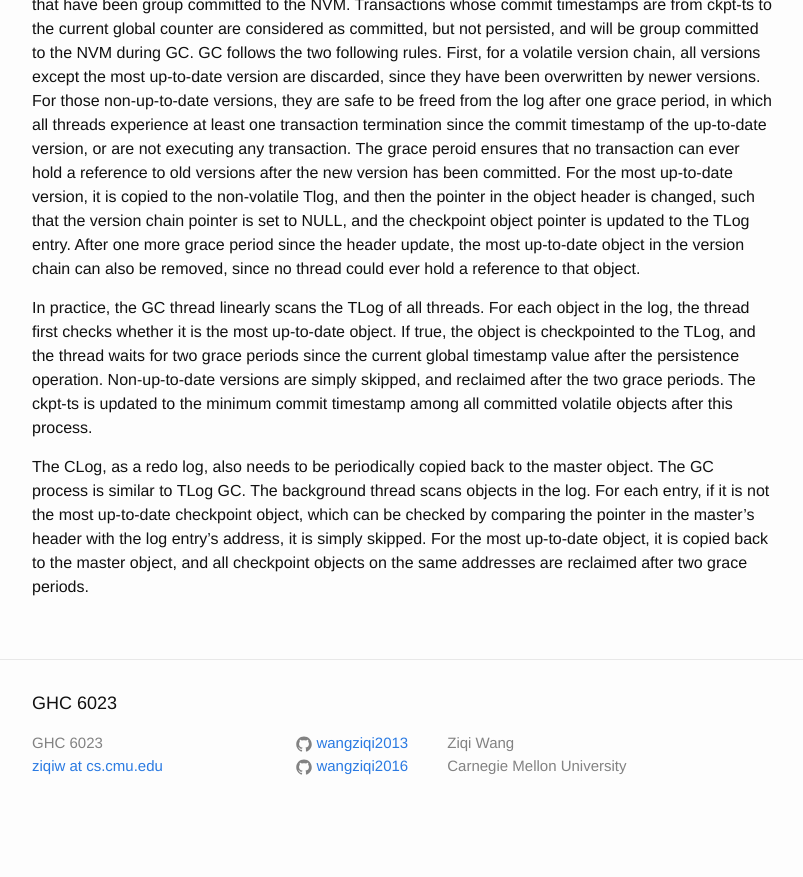
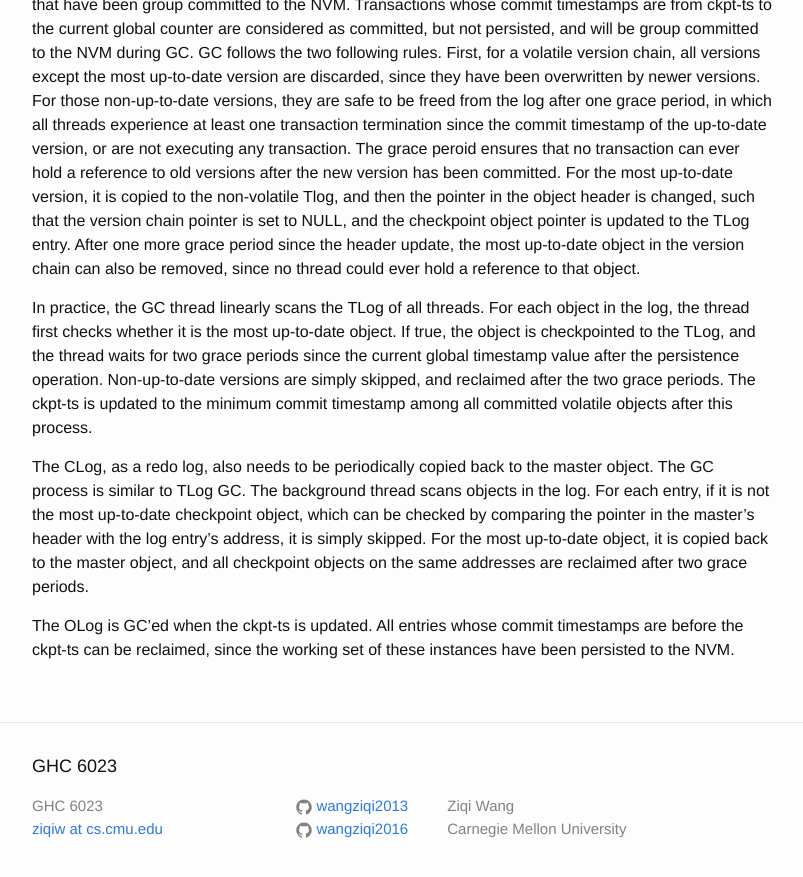
Before and after one commit to wangziqi2013/wangziqi2013.github.io, a Jekyll site: the page built from _posts/2020-08-24-timestone.markdown, in a window 1280 px wide and 900 px high, scrolled down 2878 px. Shown: the top 877 px of the window, without its empty margins (238-1041 px from the left). Built offline with Jekyll 4.4.1, drawn with Linux system fonts in a browser that asks for light colours; before the commit the page ends 3715 px from its top, so only the background shows below that.

Commit message:
Adding OLog

```diff
--- a/_posts/2020-08-24-timestone.markdown
+++ b/_posts/2020-08-24-timestone.markdown
@@ -134,3 +134,6 @@ TLog GC. The background thread scans objects in the log. For each entry, if it i
 object, which can be checked by comparing the pointer in the master's header with the log entry's address, it is
 simply skipped. For the most up-to-date object, it is copied back to the master object, and all checkpoint objects
 on the same addresses are reclaimed after two grace periods.
+
+The OLog is GC'ed when the ckpt-ts is updated. All entries whose commit timestamps are before the ckpt-ts can be reclaimed,
+since the working set of these instances have been persisted to the NVM.
```
